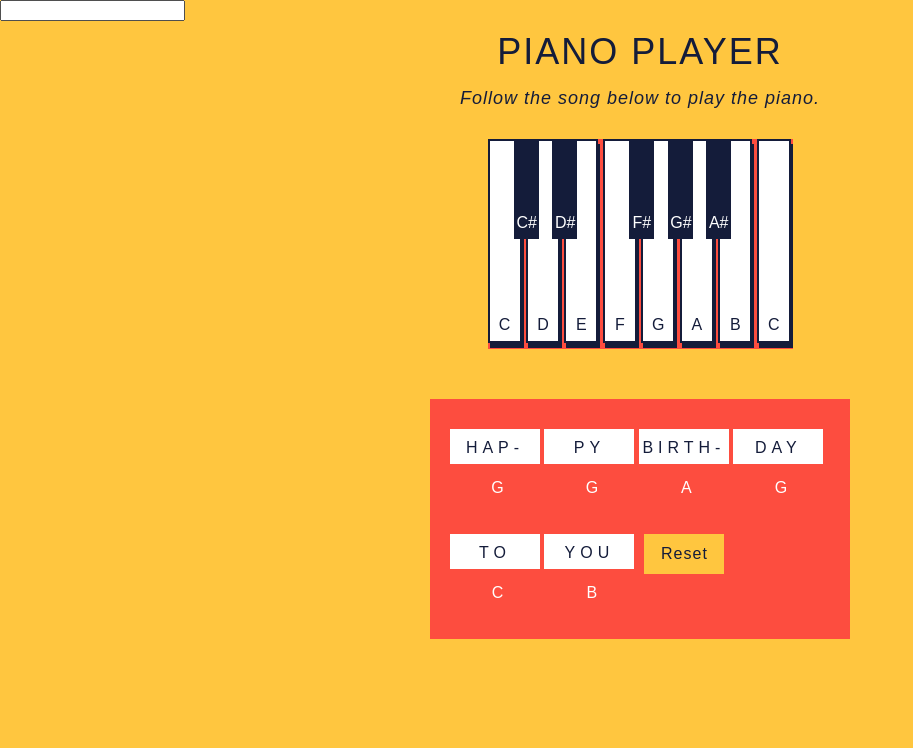
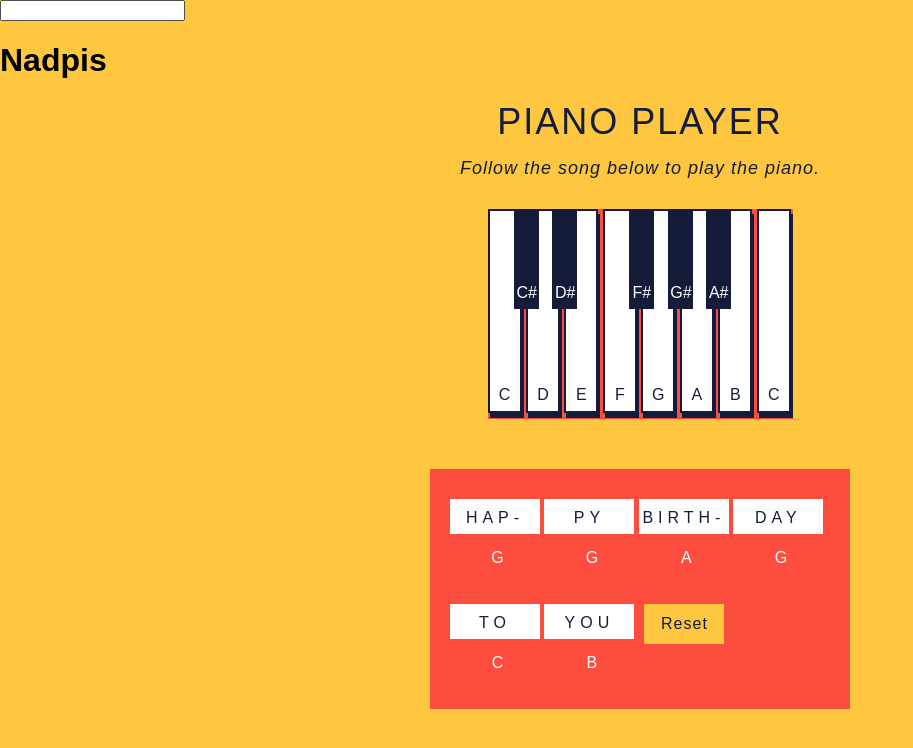
Before and after one commit to michal9108/Piano-keys-project, a plain HTML site: page index.html in a window 1280 px wide. Shown: the whole page, without its empty margins (0-913 px from the left). Drawn offline with Linux system fonts and the light colour scheme.

Commit message:
new title

```diff
--- a/index.html
+++ b/index.html
@@ -7,7 +7,7 @@
 <head>
   <meta charset="UTF-8">
   <link rel="stylesheet" href="style.css">
-
+  <h1> Nadpis</h1>
 </head>
 
 <body>
```
